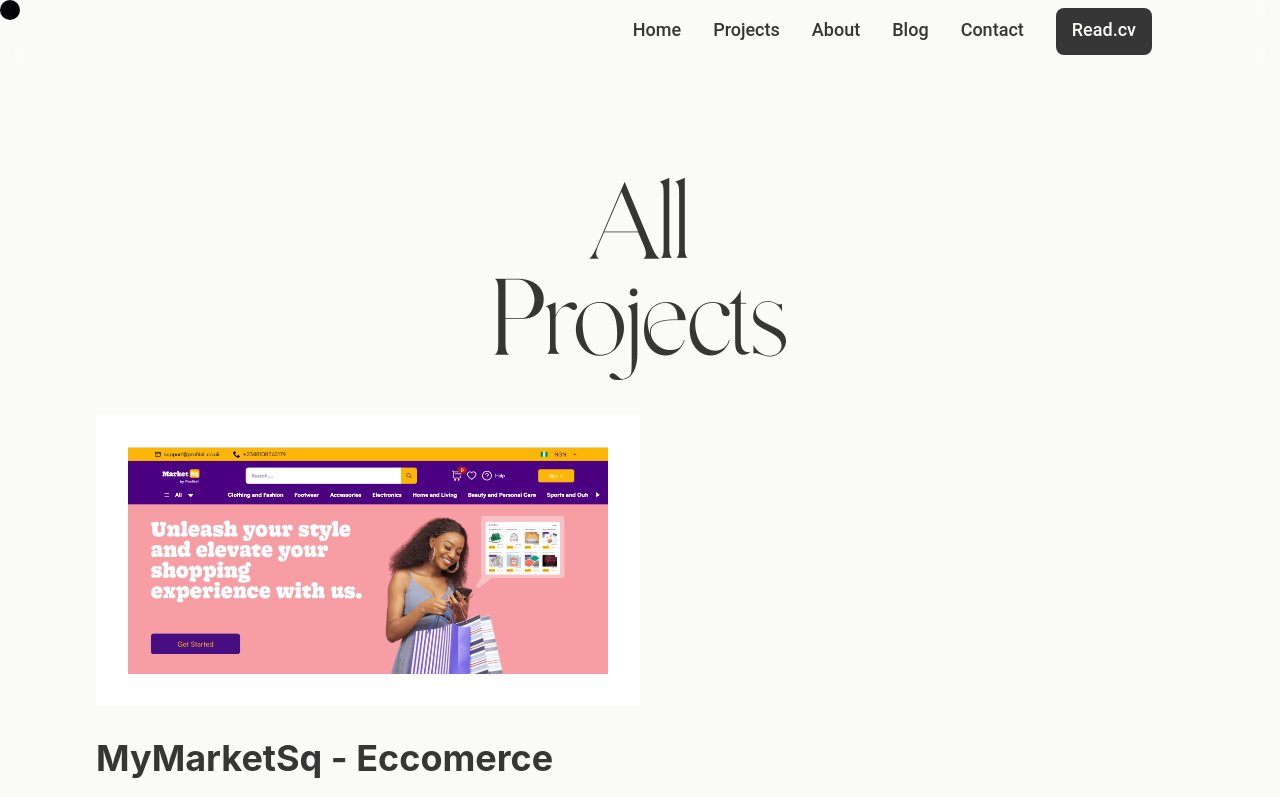
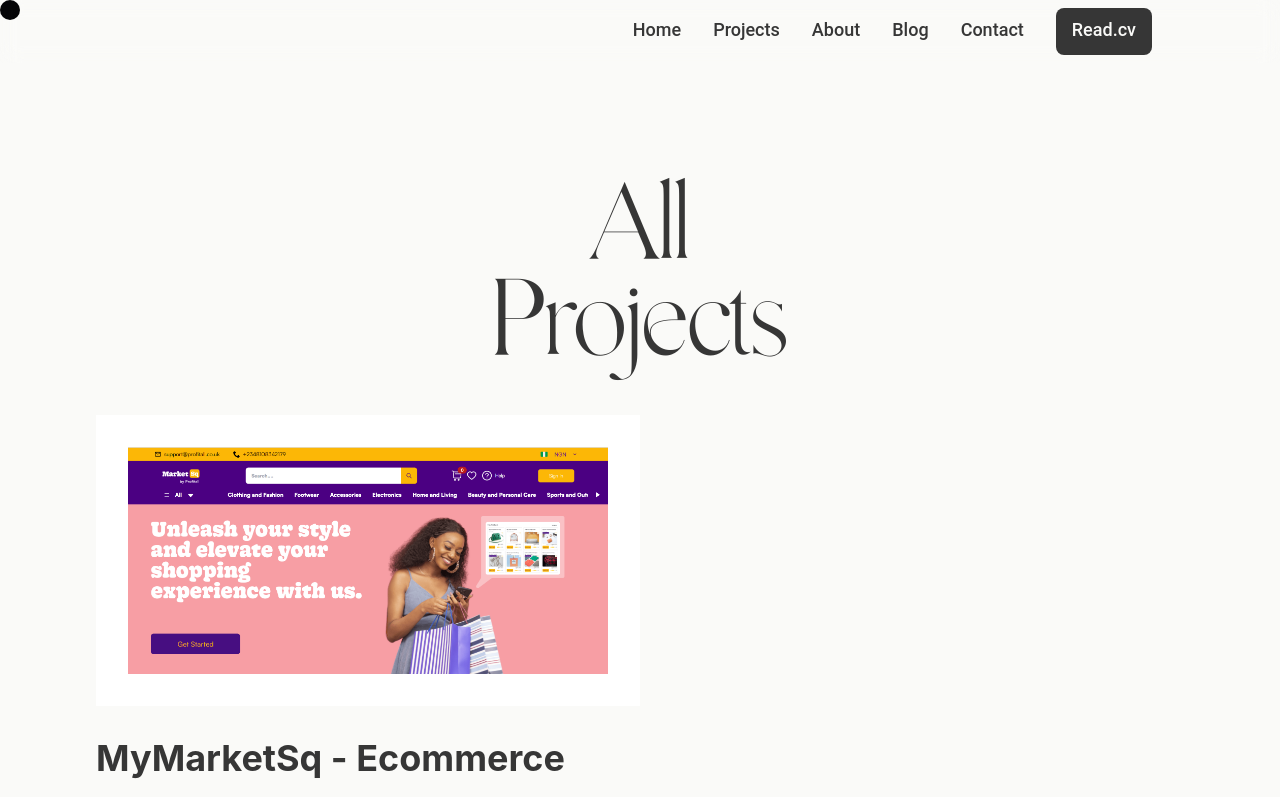
Before and after one commit to ESE-MONDAY/Ese-s-Portfolio, a Next.js app: page /projects in a window 1280 px wide. Shown: the top 797 px of the page. Built offline with nearby package versions, Linux system fonts and the light colour scheme.

Commit message:
Fixes: typo and liink

```diff
--- a/app/page.tsx
+++ b/app/page.tsx
@@ -62,7 +62,7 @@
           <Image src={MockupImage} loading='lazy'  alt='MyMarketsq - Ecommerce marketplace for goods and services in Africa and Uk' style={{objectFit:"cover"}}  />
           </div>
 
-          <h4 className='text-2xl sm:text-4xl font-bold mt-4 sm:mt-8'>MyMarketSq - Eccomerce </h4>
+          <h4 className='text-2xl sm:text-4xl font-bold mt-4 sm:mt-8'>MyMarketSq - Ecommerce </h4>
           <p className='mt-4 text-base'>Marketsq is a revolutionary two-in-one platform that combines the features of an ecommerce marketplace and a freelancing platform. It allows buyers to access sellers storefronts to buy and sell goods and services, creating a seamless experience for both transactions and freelance collaborations.</p>
           <p className='text-base mt-2 sm:mt-4'>
             <Link href="https://www.mymarketsq.com/" target='_blank'><FaLink size={16} className='mt-4'/></Link>
@@ -87,7 +87,7 @@
                 <p className='mt-4 text-base'>Tempo is a modern weather app built with React and Redux toolkit, integrating the OpenWeatherMap API and Geonames API. It provides users with real-time weather updates and detailed forecasts, all within an intuitive and user-friendly interface. With Tempo, users can easily access accurate weather information tailored to their location, ensuring they stay informed and prepared for any weather conditions.</p>
 
               <div className='flex gap-4'>
-              <Link href="https://vercel.com/ese-monday/tempo" className='text-base' target='_blank'><FaLink size={16} className='mt-4'/></Link>
+              <Link href="https://tempo-gules.vercel.app/" className='text-base' target='_blank'><FaLink size={16} className='mt-4'/></Link>
                 <Link href="https://github.com/ESE-MONDAY/Tempo" className='text-base' target='_blank'><FaGithub size={16} className='mt-4'/></Link>
               </div>
           </div>
--- a/app/projects/page.tsx
+++ b/app/projects/page.tsx
@@ -41,7 +41,7 @@
           <Image src={MockupImage} loading='lazy'  alt='MyMarketsq - Ecommerce marketplace for goods and services in Africa and Uk' style={{objectFit:"cover"}}  />
           </div>
 
-          <h2 className='text-xl sm:text-4xl font-bold mt-4 sm:mt-8'>MyMarketSq - Eccomerce </h2>
+          <h2 className='text-xl sm:text-4xl font-bold mt-4 sm:mt-8'>MyMarketSq - Ecommerce </h2>
           <p className='mt-4 text-base'>Marketsq is a revolutionary two-in-one platform that combines the features of an ecommerce marketplace and a freelancing platform. It allows buyers to access sellers storefronts to buy and sell goods and services, creating a seamless experience for both transactions and freelance collaborations.</p>
             <Link href="https://www.mymarketsq.com/"  className="text-base " target='_blank'><FaLink size={16} className='mt-4'/></Link>
 
@@ -107,7 +107,7 @@
           <h4 className='text-2xl sm:text-4xl font-bold mt-4 sm:mt-8'>Tempo Weather </h4>
           <p className='mt-4 text-base'>Tempo is a modern weather app built with React and Redux toolkit, integrating the OpenWeatherMap API and Geonames API. It provides users with real-time weather updates and detailed forecasts, all within an intuitive and user-friendly interface. With Tempo, users can easily access accurate weather information tailored to their location, ensuring they stay informed and prepared for any weather conditions.</p>
           <div className='flex gap-4'>
-          <Link href="https://vercel.com/ese-monday/tempo" className='text-base' target='_blank'><FaLink size={16} className='mt-4'/></Link>
+          <Link href="https://tempo-gules.vercel.app/city-list" className='text-base' target='_blank'><FaLink size={16} className='mt-4'/></Link>
             <Link href="https://github.com/ESE-MONDAY/Tempo" className='text-base' target='_blank'><FaGithub size={16} className='mt-4'/></Link>
           </div>
 
```
